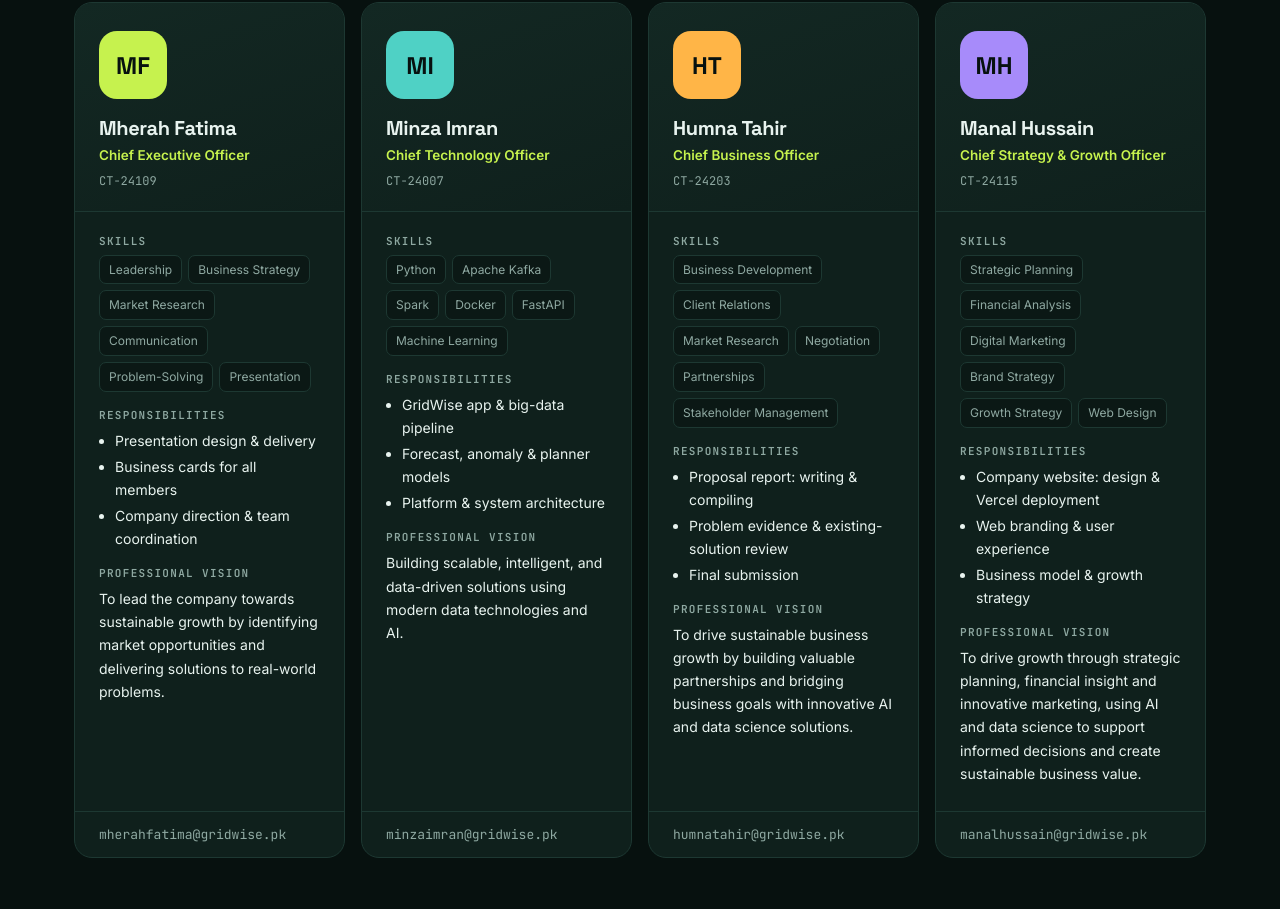
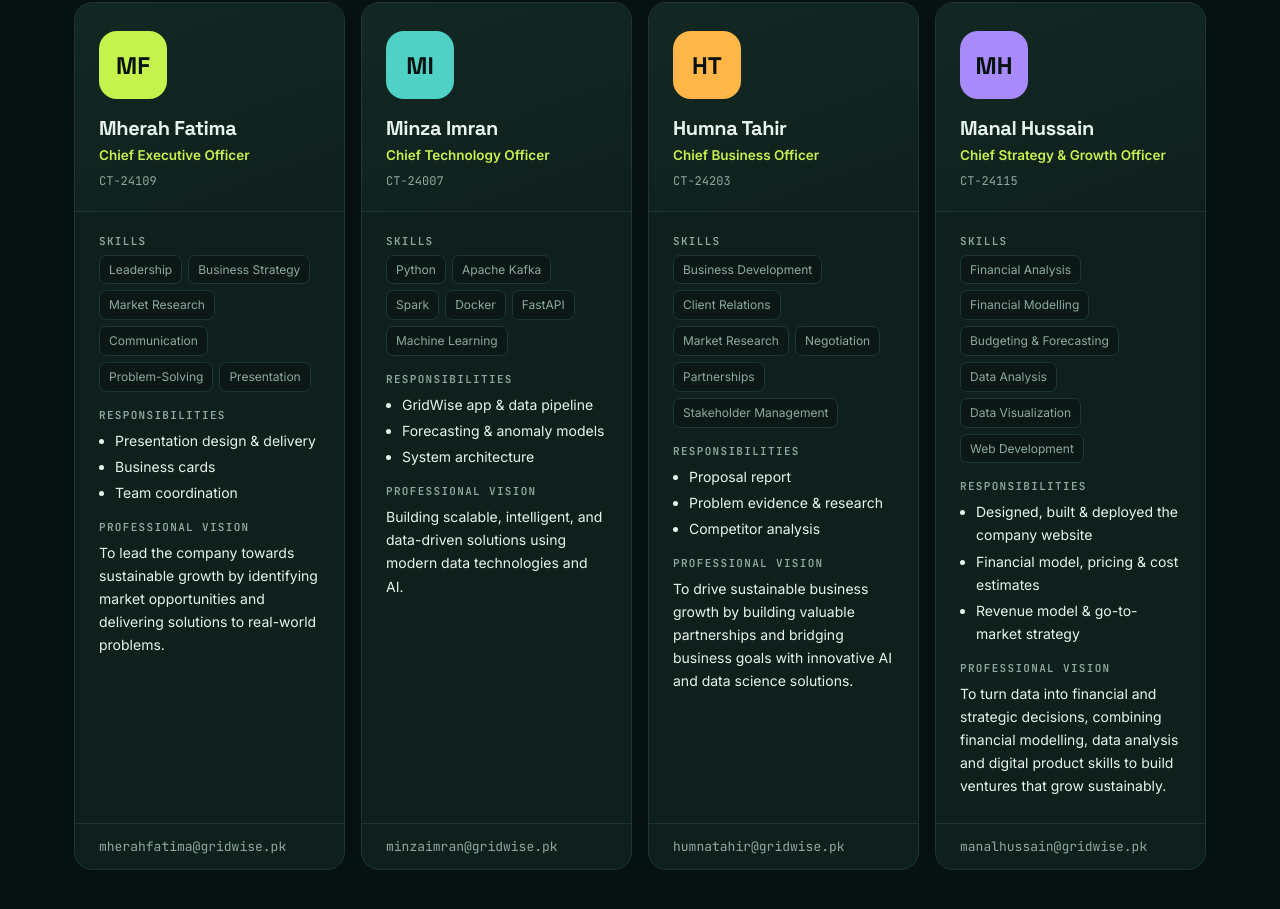
Before and after one commit to manalhussain06/GridWise, a plain HTML site: page index.html in a window 1280 px wide. Shown: the part 7946-8855 px from the top of the page. Drawn offline with Linux system fonts and the light colour scheme.

Commit message:
Add files via upload

```diff
--- a/index.html
+++ b/index.html
@@ -579,26 +579,26 @@ const TEAM = [
     role:"Chief Executive Officer",
     email:"mherahfatima@gridwise.pk",
     skills:["Leadership","Business Strategy","Market Research","Communication","Problem-Solving","Presentation"],
-    resp:["Presentation design & delivery","Business cards for all members","Company direction & team coordination"],
+    resp:["Presentation design & delivery","Business cards","Team coordination"],
     vision:"To lead the company towards sustainable growth by identifying market opportunities and delivering solutions to real-world problems." },
   { name:"Minza Imran", id:"CT-24007", initials:"MI", photo:"",
     role:"Chief Technology Officer",
     email:"minzaimran@gridwise.pk",
     skills:["Python","Apache Kafka","Spark","Docker","FastAPI","Machine Learning"],
-    resp:["GridWise app & big-data pipeline","Forecast, anomaly & planner models","Platform & system architecture"],
+    resp:["GridWise app & data pipeline","Forecasting & anomaly models","System architecture"],
     vision:"Building scalable, intelligent, and data-driven solutions using modern data technologies and AI." },
   { name:"Humna Tahir", id:"CT-24203", initials:"HT", photo:"",
     role:"Chief Business Officer",
     email:"humnatahir@gridwise.pk",
     skills:["Business Development","Client Relations","Market Research","Negotiation","Partnerships","Stakeholder Management"],
-    resp:["Proposal report: writing & compiling","Problem evidence & existing-solution review","Final submission"],
+    resp:["Proposal report","Problem evidence & research","Competitor analysis"],
     vision:"To drive sustainable business growth by building valuable partnerships and bridging business goals with innovative AI and data science solutions." },
   { name:"Manal Hussain", id:"CT-24115", initials:"MH", photo:"",
     role:"Chief Strategy & Growth Officer",
     email:"manalhussain@gridwise.pk",
-    skills:["Strategic Planning","Financial Analysis","Digital Marketing","Brand Strategy","Growth Strategy","Web Design"],
-    resp:["Company website: design & Vercel deployment","Web branding & user experience","Business model & growth strategy"],
-    vision:"To drive growth through strategic planning, financial insight and innovative marketing, using AI and data science to support informed decisions and create sustainable business value." }
+    skills:["Financial Analysis","Financial Modelling","Budgeting & Forecasting","Data Analysis","Data Visualization","Web Development"],
+    resp:["Designed, built & deployed the company website","Financial model, pricing & cost estimates","Revenue model & go-to-market strategy"],
+    vision:"To turn data into financial and strategic decisions, combining financial modelling, data analysis and digital product skills to build ventures that grow sustainably." }
 ];
 const COLORS=["var(--volt)","var(--sky)","var(--sun)","var(--vio)"];
 document.getElementById("teamGrid").innerHTML = TEAM.map((m,i)=>`
```
